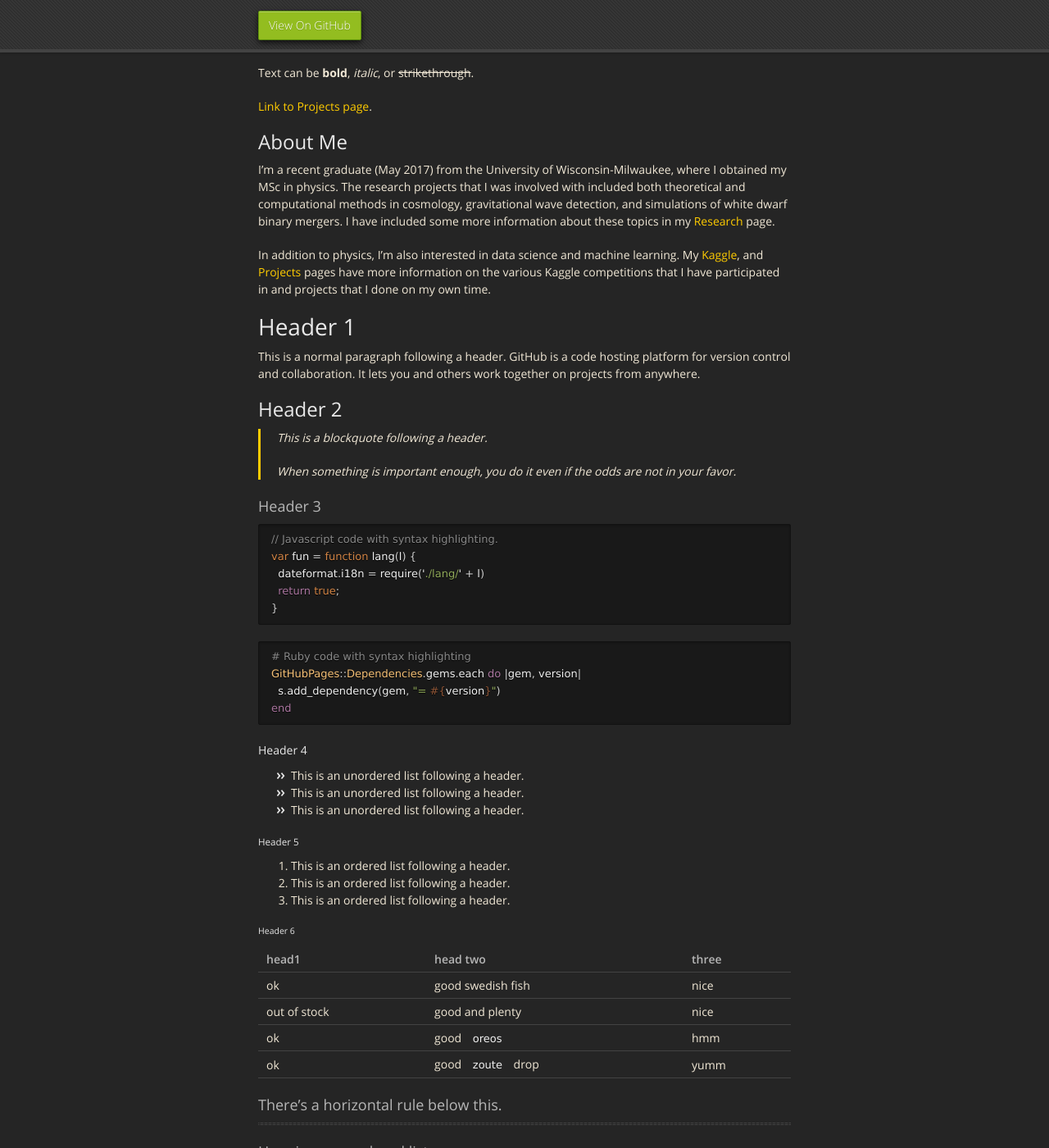
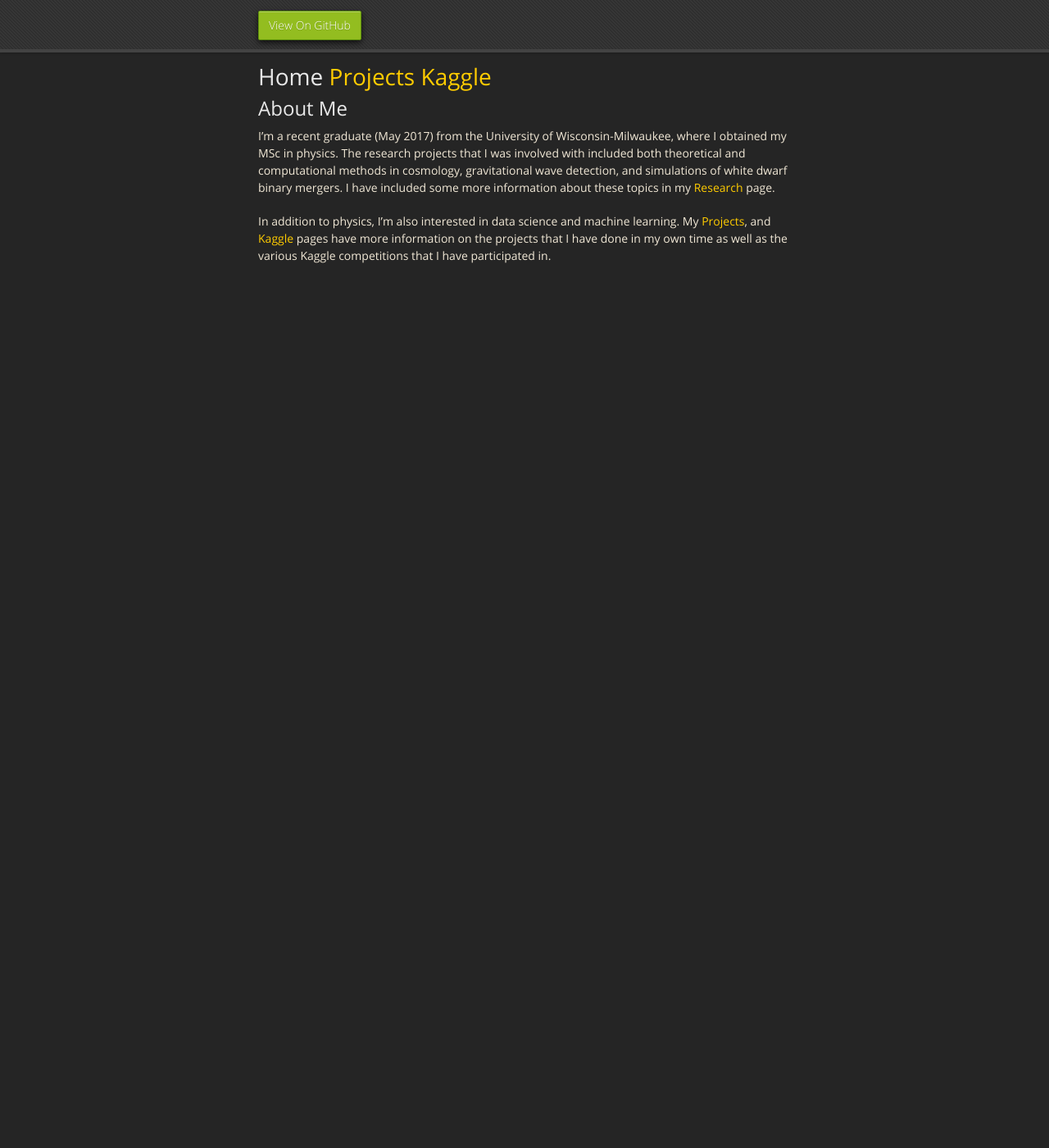
Before and after one commit to mrbrins82/mrbrins82.github.io, a Jekyll site: the page built from index.md, in a window 1280 px wide and 1400 px high, scrolled down 193 px. Shown: the whole window at 82% size. Built offline with Jekyll 4.4.1, drawn with Linux system fonts in a browser that asks for light colours; nearby versions of some CDN libraries; our own code applies the rules of GitHub Pages for plain Markdown files; after the commit the page ends 900 px from its top, so only the background shows below that; some of the changed text lies outside the part shown.

Commit message:
removed template lines from index

````diff
--- a/index.md
+++ b/index.md
@@ -2,125 +2,10 @@
 layout: default
 ---
 
-Text can be **bold**, _italic_, or ~~strikethrough~~.
-
-[Link to Projects page](projects).
+# [](#header-1)Home [Projects](projects) [Kaggle](kaggle)
 
 ## [](#header-2)About Me
 
 I'm a recent graduate (May 2017) from the University of Wisconsin-Milwaukee, where I obtained my MSc in physics. The research projects that I was involved with included both theoretical and computational methods in cosmology, gravitational wave detection, and simulations of white dwarf binary mergers. I have included some more information about these topics in my [Research](research) page.
 
-In addition to physics, I'm also interested in data science and machine learning. My [Kaggle](kaggle), and [Projects](projects) pages have more information on the various Kaggle competitions that I have participated in and projects that I done on my own time.
-
-
-# [](#header-1)Header 1
-
-This is a normal paragraph following a header. GitHub is a code hosting platform for version control and collaboration. It lets you and others work together on projects from anywhere.
-
-## [](#header-2)Header 2
-
-> This is a blockquote following a header.
->
-> When something is important enough, you do it even if the odds are not in your favor.
-
-### [](#header-3)Header 3
-
-```js
-// Javascript code with syntax highlighting.
-var fun = function lang(l) {
-  dateformat.i18n = require('./lang/' + l)
-  return true;
-}
-```
-
-```ruby
-# Ruby code with syntax highlighting
-GitHubPages::Dependencies.gems.each do |gem, version|
-  s.add_dependency(gem, "= #{version}")
-end
-```
-
-#### [](#header-4)Header 4
-
-*   This is an unordered list following a header.
-*   This is an unordered list following a header.
-*   This is an unordered list following a header.
-
-##### [](#header-5)Header 5
-
-1.  This is an ordered list following a header.
-2.  This is an ordered list following a header.
-3.  This is an ordered list following a header.
-
-###### [](#header-6)Header 6
-
-| head1        | head two          | three |
-|:-------------|:------------------|:------|
-| ok           | good swedish fish | nice  |
-| out of stock | good and plenty   | nice  |
-| ok           | good `oreos`      | hmm   |
-| ok           | good `zoute` drop | yumm  |
-
-### There's a horizontal rule below this.
-
-* * *
-
-### Here is an unordered list:
-
-*   Item foo
-*   Item bar
-*   Item baz
-*   Item zip
-
-### And an ordered list:
-
-1.  Item one
-1.  Item two
-1.  Item three
-1.  Item four
-
-### And a nested list:
-
-- level 1 item
-  - level 2 item
-  - level 2 item
-   - level 3 item
-   - level 3 item
-- level 1 item
-  - level 2 item
-  - level 2 item
-  - level 2 item
-- level 1 item
-  - level 2 item
-  - level 2 item
-- level 1 item
-
-### Small image
-
-![](https://assets-cdn.github.com/images/icons/emoji/octocat.png)
-
-### Large image
-
-![](https://guides.github.com/activities/hello-world/branching.png)
-
-
-### Definition lists can be used with HTML syntax.
-
-<dl>
-<dt>Name</dt>
-<dd>Godzilla</dd>
-<dt>Born</dt>
-<dd>1952</dd>
-<dt>Birthplace</dt>
-<dd>Japan</dd>
-<dt>Color</dt>
-<dd>Green</dd>
-</dl>
-
-```
-Long, single-line code blocks should not wrap. They should horizontally scroll if they are too long. This line should be long enough to demonstrate this.
-```
-
-```
-The final element.
-```
+In addition to physics, I'm also interested in data science and machine learning. My [Projects](projects), and [Kaggle](kaggle) pages have more information on the projects that I have done in my own time as well as the various Kaggle competitions that I have participated in.
````
